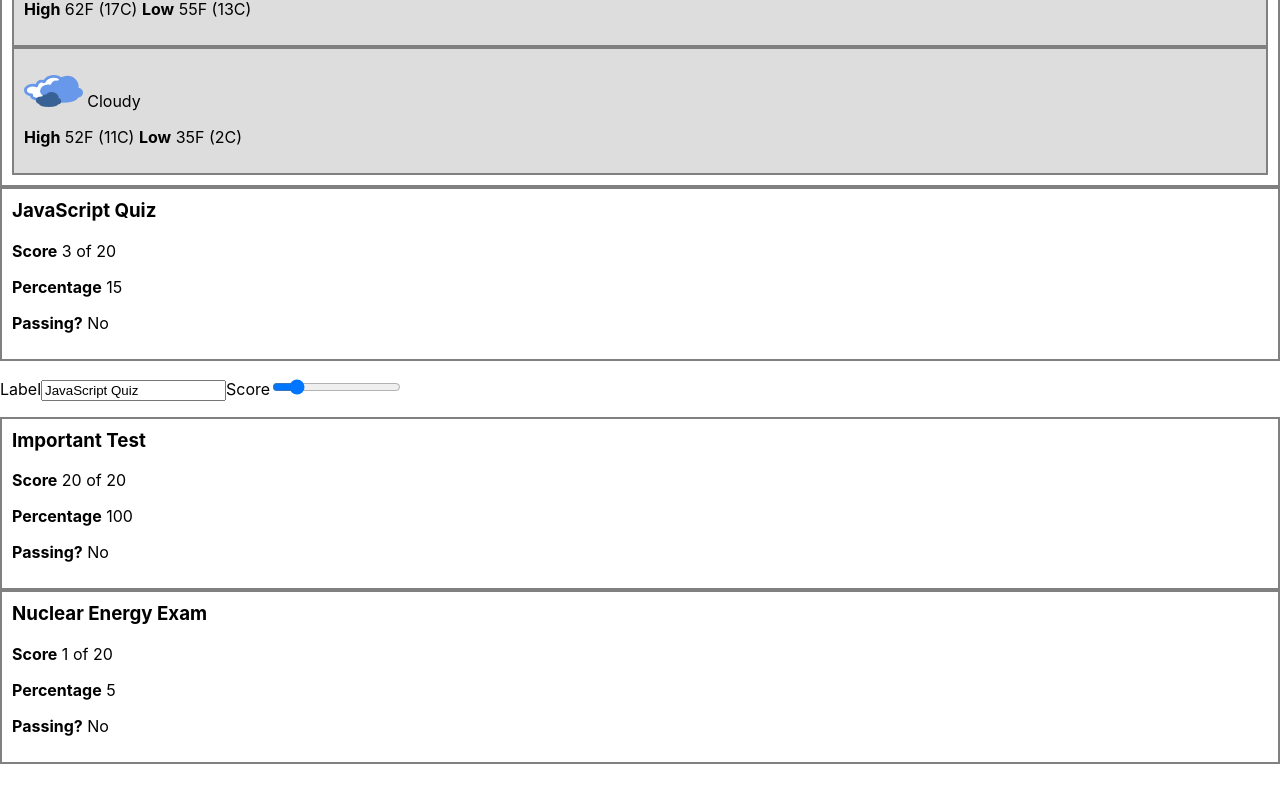
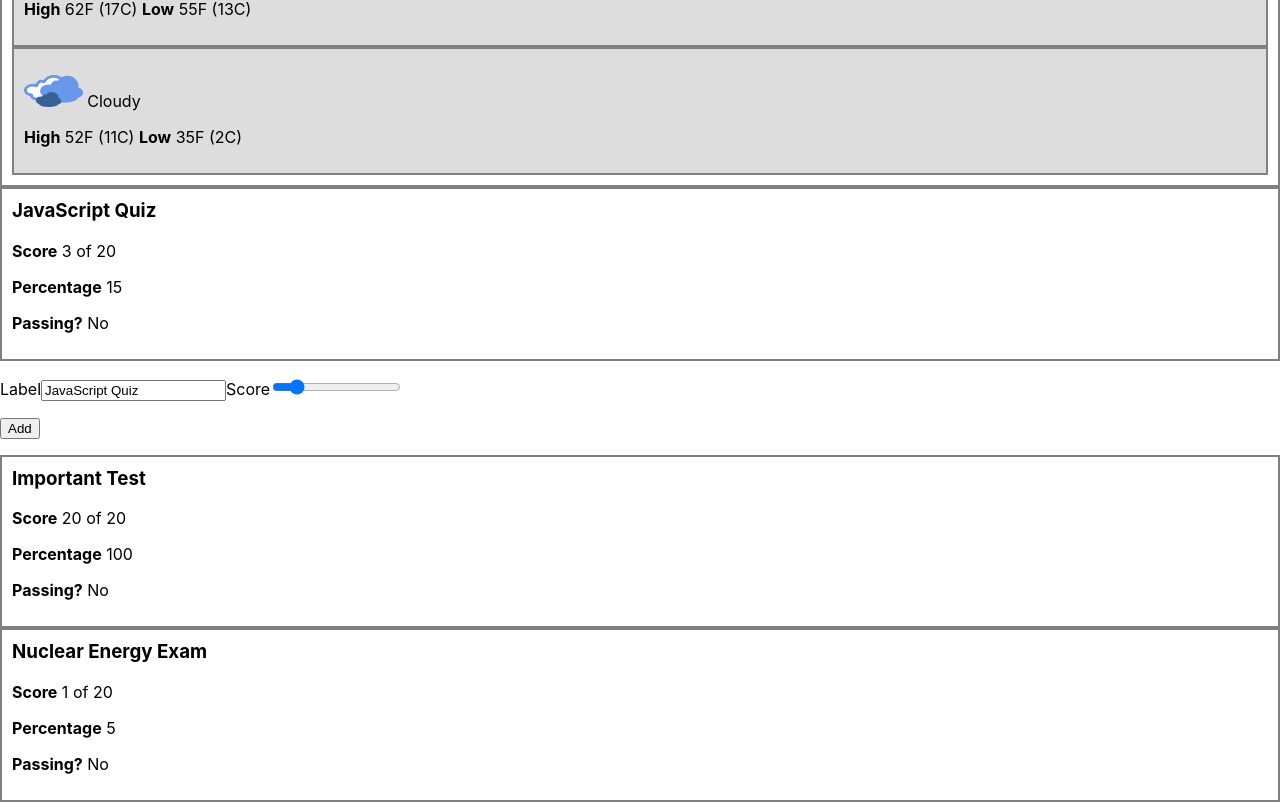
Before and after one commit to dotswift/react-workshop-daytwo, a React (Create React App) app: page / in a window 1280 px wide. Shown: the part 533-1335 px from the top of the page. Before the commit the page ends 1297 px from the top, so only its background shows below. Built offline with nearby package versions, Linux system fonts and the light colour scheme.

Commit message:
Grade Form Submit button added

```diff
--- a/src/components/GradeForm.js
+++ b/src/components/GradeForm.js
@@ -7,8 +7,8 @@ class GradeForm extends Component {
         label: 'JavaScript Quiz',
         score: '3',
         grades: [
-            { label: 'Important Test', score: 20 },
-            { label: 'Nuclear Energy Exam', score: 1 }
+            { label: 'Important Test', score: 20, total: 20, passing: true },
+            { label: 'Nuclear Energy Exam', score: 1, total: 20, passing: false }
         ]
 
     }
@@ -23,6 +23,24 @@ class GradeForm extends Component {
 
         });
     }
+    handleSubmit = (e) => {
+        e.preventDefault();
+        const newItem = {
+          label: this.state.label,
+          score: this.state.score
+        };
+
+        // return an object that gives new value (to set state)
+        this.setState(prev => {
+          const newList = prev.grades.slice(0);
+          newList.push(newItem);
+          return {
+            grades: newList
+          };
+
+        });
+      }
+
 
     render() {
         let pass
@@ -35,13 +53,14 @@ class GradeForm extends Component {
             <div className="GradeForm">
                 <Grade label={this.state.label} score={this.state.score} total={20} passing={pass}></Grade>
                 <p>
-                    <form>
+                    <form onSubmit={this.handleSubmit}>
                         <label>Label</label>
                         <input value={this.state.label} onChange={this.handleChangeLabel} ></input>
                         <label>Score</label>
                         <input value={this.state.score} onChange={this.handleChangeScore} type="range" id="points" name="points" min="0" max="20"></input>
+                    <p><button type="submit">Add</button></p>
+                    </form>
 
-                    </form>
                 </p>
 
                 {this.state.grades.map(data => <Grade label={data.label} score={data.score} total={20} /> )}
```
Also changed, not shown: 1 other file (tests, documents, lock files or other folders).
